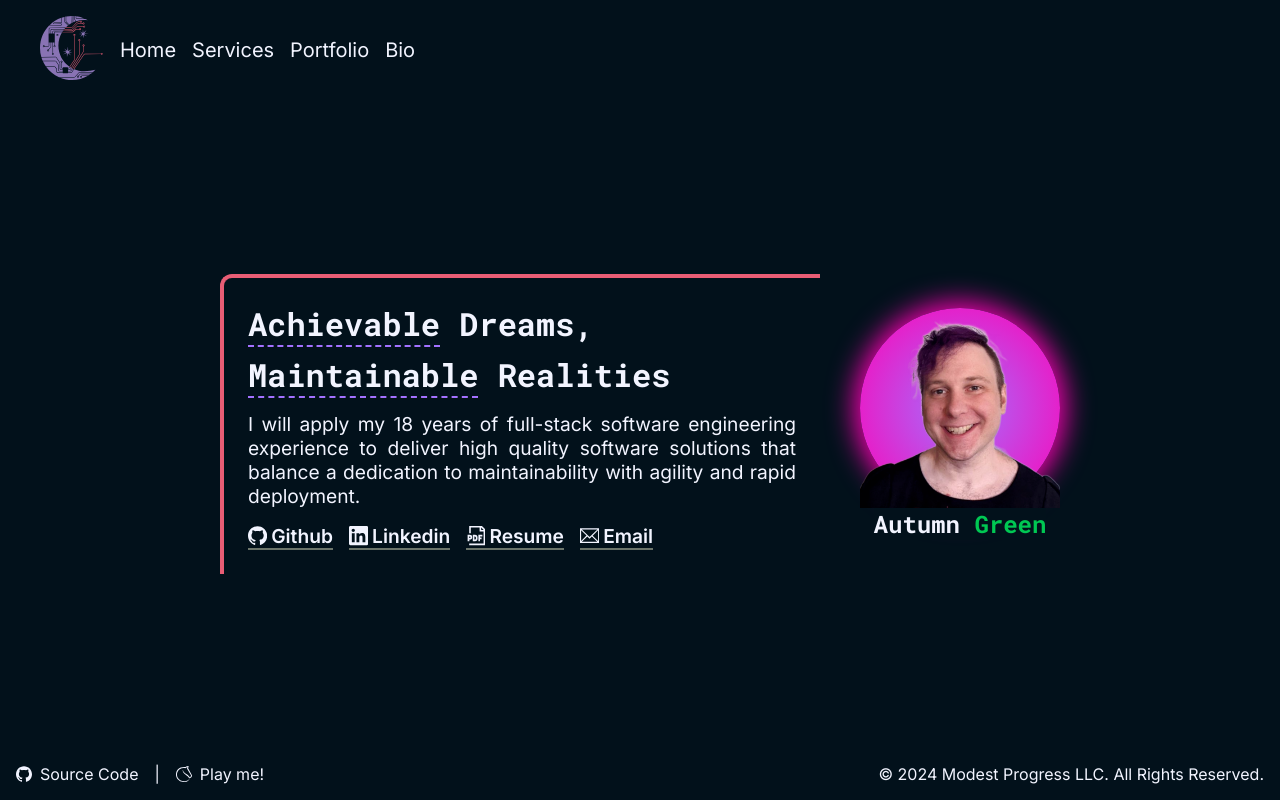
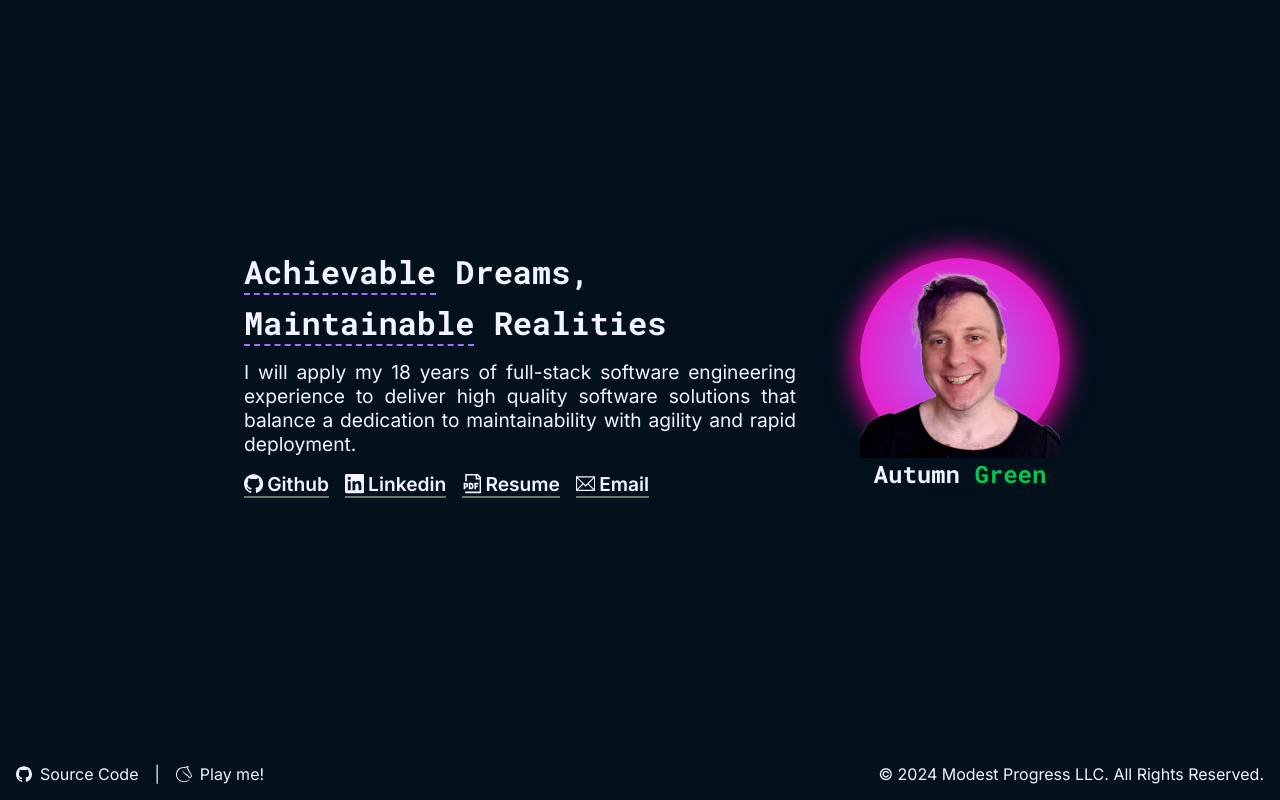
Before and after one commit to chao-mu/bio-site, a Next.js app: page / in a window 1280 px wide. Built offline with nearby package versions, Linux system fonts and the light colour scheme.

Commit message:
feat: update resume, remove header

```diff
--- a/src/app/globals.css
+++ b/src/app/globals.css
@@ -4,6 +4,7 @@
 
   --color-neutral-100: #f2f4ff;
   --color-neutral-300: #6c756b;
+  --color-neutral-500: #5c252e;
 
   --color-primary: #a371ff;
   --color-secondary: #e85d75;
--- a/src/app/layout.js
+++ b/src/app/layout.js
@@ -21,6 +21,7 @@ export default function RootLayout({ children }) {
     <html lang="en">
       <body className={`${inter.className} ${styles.body}`}>
         <header className={styles.header}>
+          {/*
           <Link href="/" className={styles["header__logo"]}>
             <Image src="/logo.svg" alt="Logo" width={64} height={64} />
           </Link>
@@ -41,6 +42,7 @@ export default function RootLayout({ children }) {
               </li>
             </ul>
           </nav>
+          */}
         </header>
         {children}
         <Analytics />
--- a/src/app/layout.module.css
+++ b/src/app/layout.module.css
@@ -13,7 +13,7 @@
   align-items: center;
   flex-wrap: wrap;
   gap: 1rem;
-  padding: 1rem 2.5rem;
+  //padding: 1rem 2.5rem;
 }
 
 .nav__links {
--- a/src/app/page.module.css
+++ b/src/app/page.module.css
@@ -13,8 +13,6 @@
   flex-direction: column;
   gap: 1rem;
   border-radius: var(--border-radius) 0;
-  border-top: 4px solid var(--color-secondary);
-  border-left: 4px solid var(--color-secondary);
   padding: 1.5rem;
 }
 
```
Also changed, not shown: 1 other file (tests, documents, lock files or other folders).
